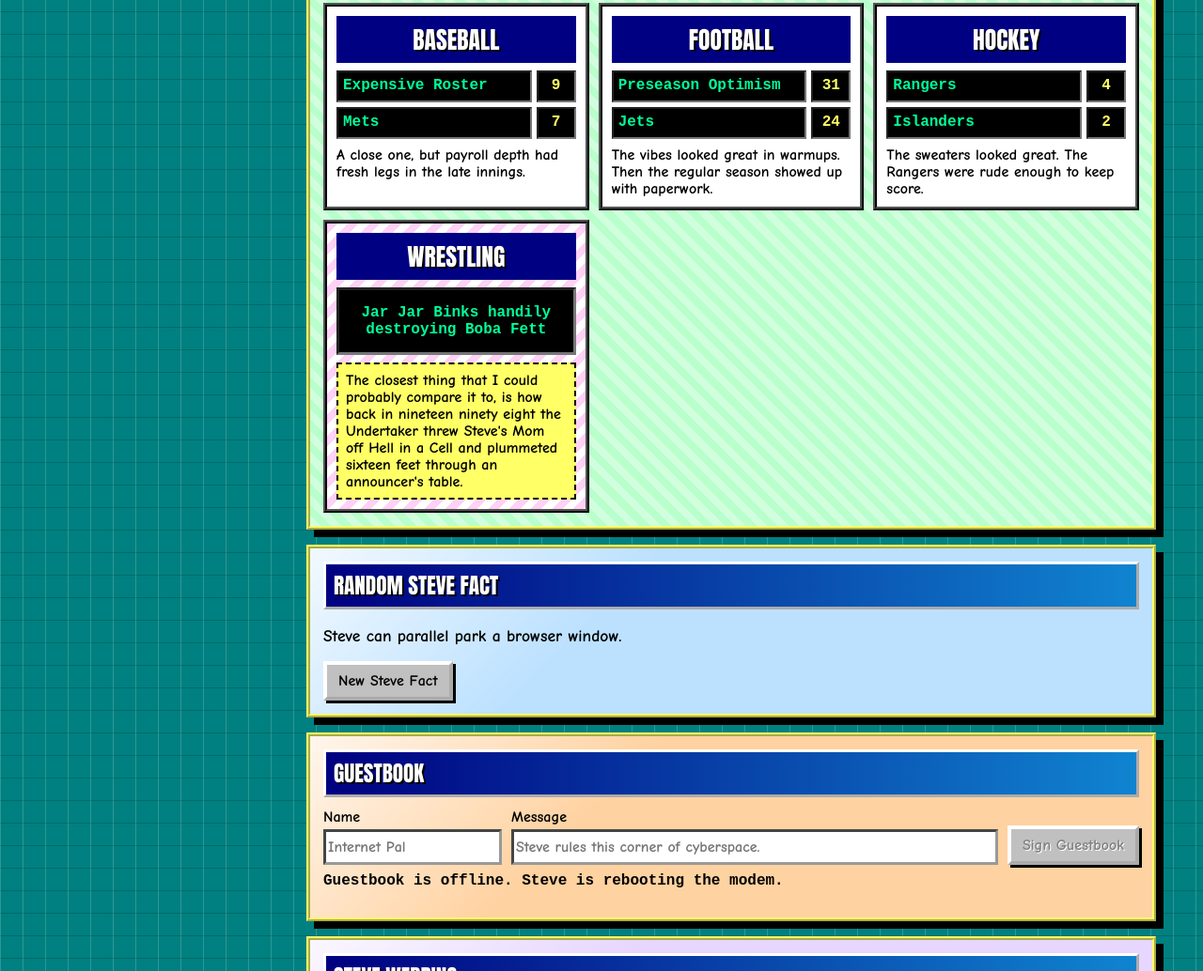
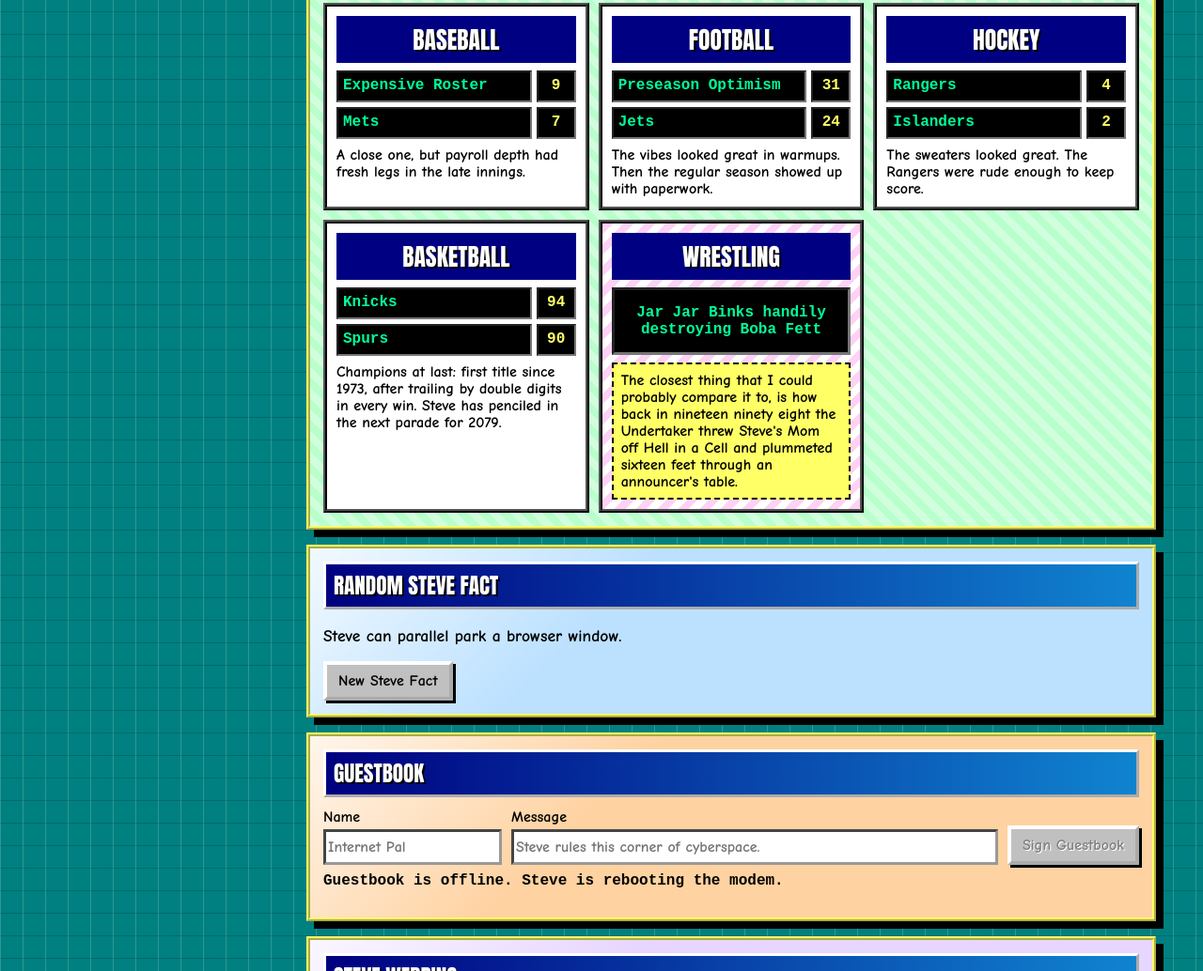
Before and after one commit to kroy-the-rabbit/newyorksteven.com, a website: page public/index.html in a window 1280 px wide. Shown: the part 2723-3757 px from the top of the page at 94% size. Drawn offline with Linux system fonts and the light colour scheme; no server answers.

Commit message:
Add Knicks championship card to the sports wire

```diff
--- a/public/index.html
+++ b/public/index.html
@@ -346,6 +346,16 @@
                 </div>
                 <p>The sweaters looked great. The Rangers were rude enough to keep score.</p>
               </article>
+              <article class="score-card">
+                <h3>Basketball</h3>
+                <div class="score-line">
+                  <span>Knicks</span>
+                  <strong>94</strong>
+                  <span>Spurs</span>
+                  <strong>90</strong>
+                </div>
+                <p>Champions at last: first title since 1973, after trailing by double digits in every win. Steve has penciled in the next parade for 2079.</p>
+              </article>
               <article class="score-card wrestling-card">
                 <h3>Wrestling</h3>
                 <div class="cage-match" aria-label="Battle royale cage match result">
```
